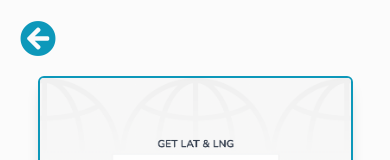
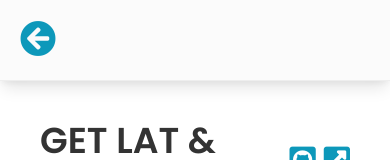
Before and after one commit to iescandon/inescandon, a Next.js app: page /work/get-coords in a window 390 px wide. Shown: the top 160 px of the page. Built offline with nearby package versions, Linux system fonts and the light colour scheme; a web font is replaced by a local one.

Commit message:
fixed mobile responsiveness of work pages

```diff
--- a/components/sidemenu/index.js
+++ b/components/sidemenu/index.js
@@ -4,7 +4,7 @@ import { work } from "../../lib/data";
 
 export default function SideMenu({selectedProjectIndex, setSelectedProjectIndex, image}) {
   return (
-      <aside className="border-b lg:border-r border-silver p-5 relative md:fixed w-full md:w-3/12 min-h-screen overflow-auto inset-0 shadow-lg">
+      <aside className="border-b lg:border-r border-silver p-5 relative lg:fixed w-full lg:w-3/12 lg:min-h-screen overflow-auto inset-0 shadow-lg">
         <Link href="/">
           <a tabindex={-1} className="mt-3 text-4xl"><i tabindex={0} className="fas fa-arrow-circle-left text-coolBlue hover:text-goldenrod"                     onKeyDown={(e)=>{
                     if (e.key === "Enter" || "") {
@@ -12,7 +12,7 @@ export default function SideMenu({selectedProjectIndex, setSelectedProjectIndex,
                     }
                   }}></i></a>
         </Link>
-        <ul className="mt-4">
+        <ul className="mt-4 hidden lg:block">
           {work.map((item, i) => {
             return (
               <Link href={`/work/${item.slug}`} key={item.title}>
--- a/pages/work/[slug].js
+++ b/pages/work/[slug].js
@@ -26,7 +26,7 @@ export default function WorkPage({ slug, title, description, image, github, live
         ></link>
       </Head>
         <Layout isWork={true} selectedProjectIndex={selectedProjectIndex} setSelectedProjectIndex={setSelectedProjectIndex} image={image}>
-        <section className="p-10 w-full md:w-9/12 ml-auto">
+        <section className="p-10 w-full lg:w-9/12 ml-auto">
           <div className="flex flex-row mb-5 items-center">
           <p className="uppercase text-4xl font-semibold">{title}</p>
           <a href={github} target="_blank"><i className="fab fa-github-square text-3xl ml-4 text-coolBlue hover:text-goldenrod"></i></a>
```
